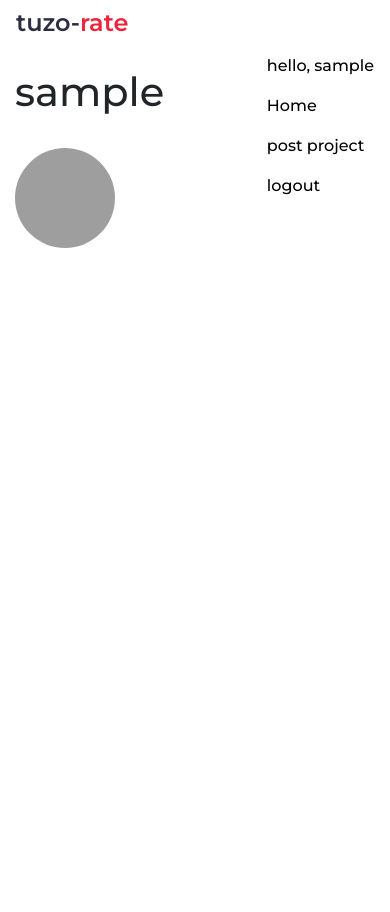
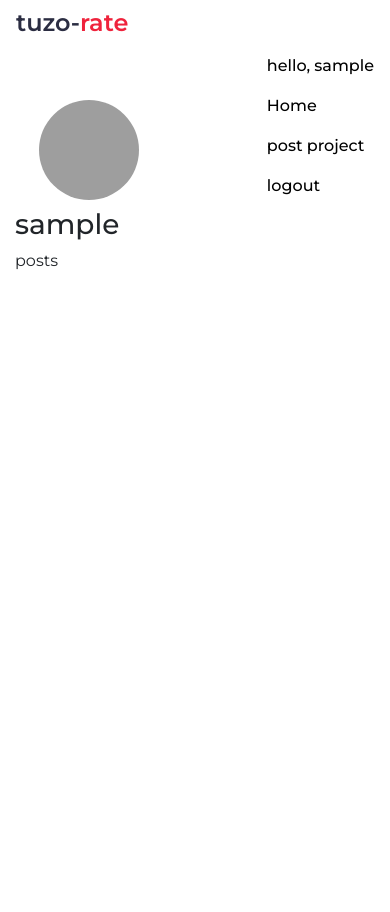
Before and after one commit to kennedybabu/peer-to-peer, a Django app: page /view_profile/1 in a window 390 px wide. Run offline with Django 3.2, Linux system fonts and the light colour scheme; the visitor is signed in with stand-in values (Sample User, id 1); data comes from the database, SQL or seed files in the repository; data that the repository does not hold is empty; some libraries are stand-ins or nearby versions; grey boxes are pictures that could not be loaded.

```diff
--- a/app/templates/profile.html
+++ b/app/templates/profile.html
@@ -4,11 +4,23 @@
 {% block content %}
 
 <div class="container">
+    <div class="row">
+        <div class="col-md-5">
 
-        <h1> {{ user}}</h1>
-        <div class="user-profile my-2">
-            <img src="{{ user.profile_pic.url }}" alt="">
+            <div class="user-profile my-2">
+                <img src="{{ user.profile_pic.url }}" alt="">
+            </div>
+            <h3> {{ user}}</h3>
         </div>
+        <div class="col-md-7">
+            posts
+            {% for post in posts %}
+                <li>ok</li>
+
+            {% endfor %}
+        </div>
+    </div>
+
 </div>
 
 {% endblock %}
--- a/app/views.py
+++ b/app/views.py
@@ -73,9 +73,11 @@ def login_user(request):
 @login_required(login_url='login')
 def view_profile(request , pk):
     user = User.objects.get(id=pk)
+    posts = Project.objects.all()
     projects = user.project_set.all()
     context = {
-        'projetcs':projects
+        'projetcs':projects,
+        'posts':posts
     }
 
     return render(request, 'profile.html', context)
--- a/static/css/base.css
+++ b/static/css/base.css
@@ -322,6 +322,11 @@ body > div > div > div.info.col-md-6 > a:nth-child(2) > img {
 }
 
 
+.user-profile {
+    padding-left: 1.5rem;
+}
+
+
 .user-profile img {
     width: 100px;
     height: 100px;
```
